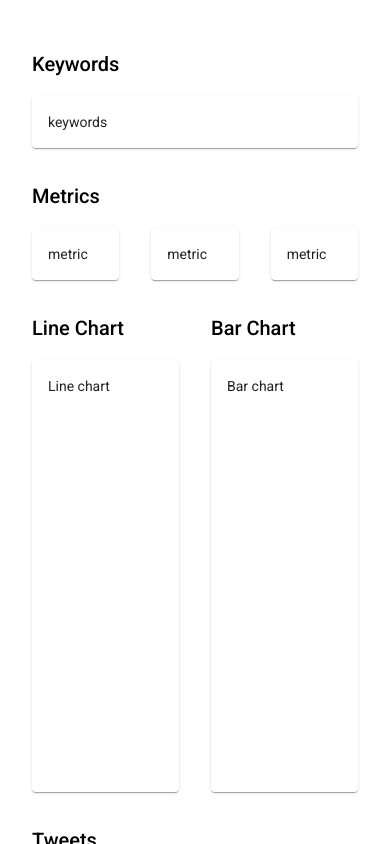
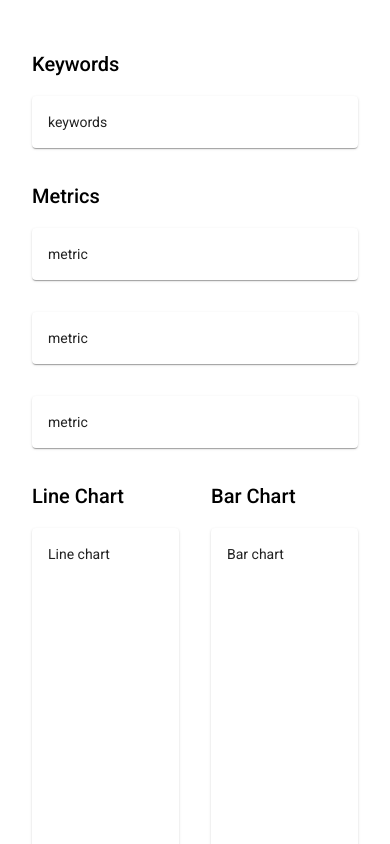
Before and after one commit to moesmoesie/twitter-sentiment-dashboard, an Angular app: page / in a window 390 px wide. Shown: the top 844 px of the page. Built offline with nearby package versions, Linux system fonts and the light colour scheme.

Commit message:
Make metrics responsive

```diff
--- a/src/app/components/metrics-container/metrics-container.component.html
+++ b/src/app/components/metrics-container/metrics-container.component.html
@@ -1,5 +1,5 @@
 <h2>Metrics</h2>
-<div class="metrics-cards-container">
+<div [class.metrics-cards-container--large]="global.bigMode" class="metrics-cards-container">
     <metric-card></metric-card>
     <metric-card></metric-card>
     <metric-card></metric-card>
--- a/src/app/components/metrics-container/metrics-container.component.scss
+++ b/src/app/components/metrics-container/metrics-container.component.scss
@@ -2,6 +2,9 @@
 
 .metrics-cards-container{
     display: grid;
-    grid-template-columns: 1fr 1fr 1fr;
     gap: 2rem;
 }
+
+.metrics-cards-container--large{
+    grid-template-columns: 1fr 1fr 1fr;
+}
--- a/src/app/components/metrics-container/metrics-container.component.ts
+++ b/src/app/components/metrics-container/metrics-container.component.ts
@@ -1,4 +1,5 @@
 import { Component, OnInit } from '@angular/core';
+import { GlobalService } from 'src/app/services/global/global.service';
 
 @Component({
   selector: 'metrics-container',
@@ -7,7 +8,7 @@ import { Component, OnInit } from '@angular/core';
 })
 export class MetricsContainerComponent implements OnInit {
 
-  constructor() { }
+  constructor(public global : GlobalService) { }
 
   ngOnInit(): void {
   }
```
